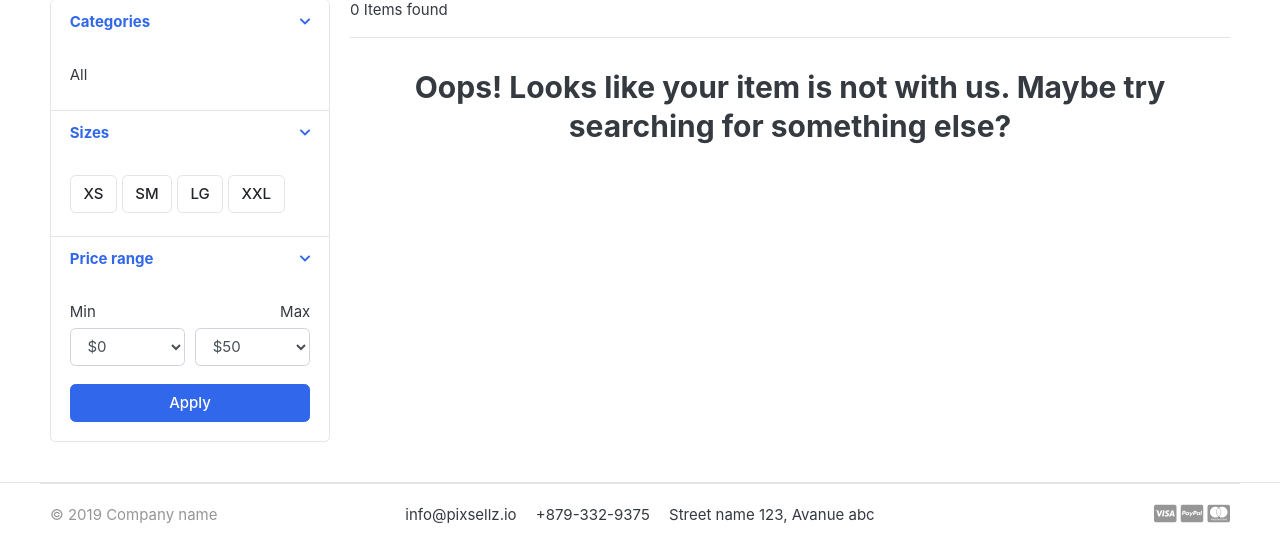
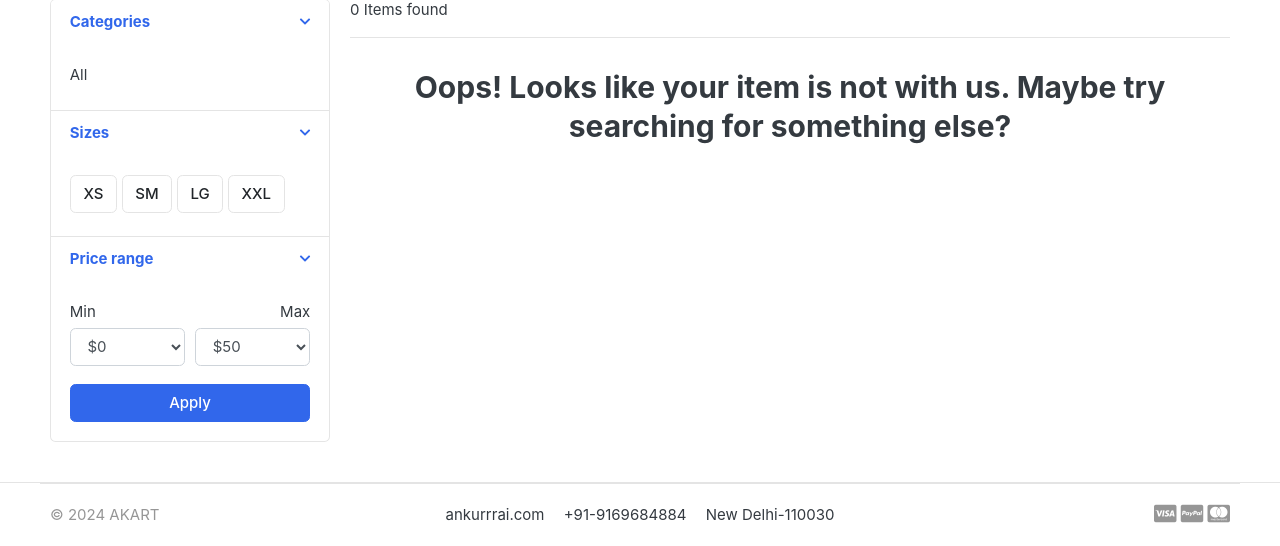
Before and after one commit to ankurrrai/Akart, a Django app: page /store/ in a window 1280 px wide. Shown: the part 295-841 px from the top of the page. Run offline with Django 3.2, Linux system fonts and the light colour scheme; data that the repository does not hold is empty; some libraries are stand-ins or nearby versions; some web fonts are replaced.

Commit message:
Change currency in templates

```diff
--- a/templates/includes/footer.html
+++ b/templates/includes/footer.html
@@ -5,12 +5,12 @@
 	<div class="container">
 		<section class="footer-bottom border-top row">
 			<div class="col-md-2">
-				<p class="text-muted"> &copy 2019 Company name </p>
+				<p class="text-muted"> &copy 2024 AKART </p>
 			</div>
 			<div class="col-md-8 text-md-center">
-				<span  class="px-2">info@pixsellz.io</span>
-				<span  class="px-2">+879-332-9375</span>
-				<span  class="px-2">Street name 123, Avanue abc</span>
+				<span  class="px-2">ankurrrai.com</span>
+				<span  class="px-2">+91-9169684884</span>
+				<span  class="px-2">New Delhi-110030</span>
 			</div>
 			<div class="col-md-2 text-md-right text-muted">
 				<i class="fab fa-lg fa-cc-visa"></i>
--- a/templates/index.html
+++ b/templates/index.html
@@ -36,7 +36,7 @@
 			<figcaption class="info-wrap">
 				<div class="fix-height">
 					<a href="{{product.get_url}}" class="title">{{ product.product_name }}</a>
-					<div class="price mt-1">${{ product.price }}</div> <!-- price-wrap.// -->
+					<div class="price mt-1">₹ {{ product.price }}</div> <!-- price-wrap.// -->
 				</div>
 				<div><a href="{{ product.get_url}}" class="btn btn-block btn-primary">View </a></div>
 			</figcaption>
--- a/templates/store/product_details.html
+++ b/templates/store/product_details.html
@@ -26,7 +26,7 @@
               <h2 class="title">{{single_product.product_name}}</h2>
 
               <div class="mb-3">
-                  <var class="price h4">${{single_product.price}}</var>
+                  <var class="price h4">₹ {{single_product.price}}</var>
               </div>
 
               <p>{{single_product.description}}</p>
--- a/templates/store/store.html
+++ b/templates/store/store.html
@@ -141,8 +141,8 @@
                     <div class="fix-height">
                         <a href="{{product.get_url}}" class="title">{{product.product_name}}</a>
                         <div class="price-wrap mt-2">
-                            <span class="price">${{product.price}}</span>
-                            <del class="price-old">${{product.price}}</del>
+                            <span class="price">₹ {{product.price}}</span>
+                            <del class="price-old">₹ {{product.price}}</del>
                         </div> <!-- price-wrap.// -->
                     </div>
                     <a href="{{ product.get_url}}" class="btn btn-block btn-primary">View </a>
```
Also changed, not shown: templates/store/cart.html (+5 -5 lines).
